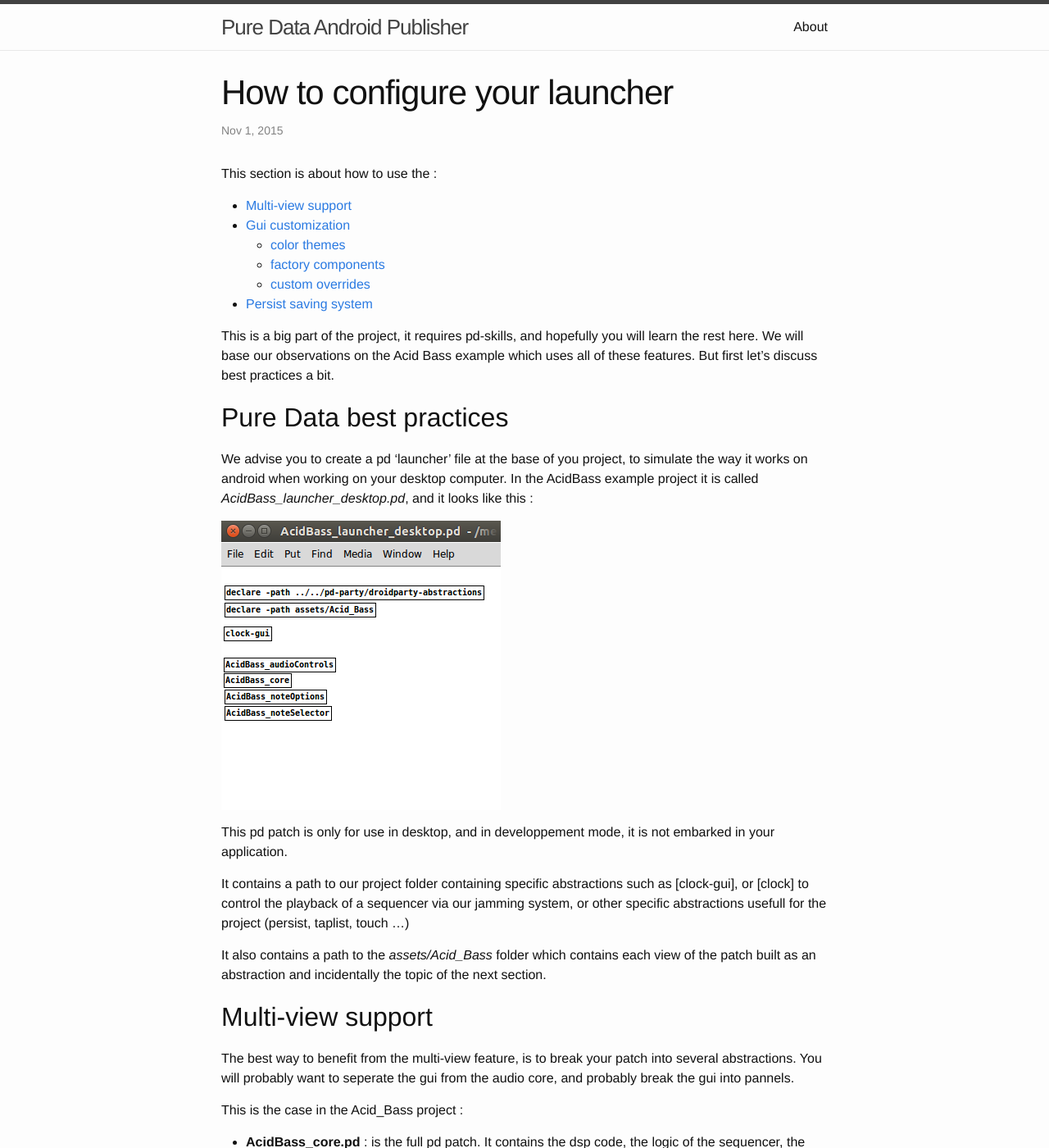
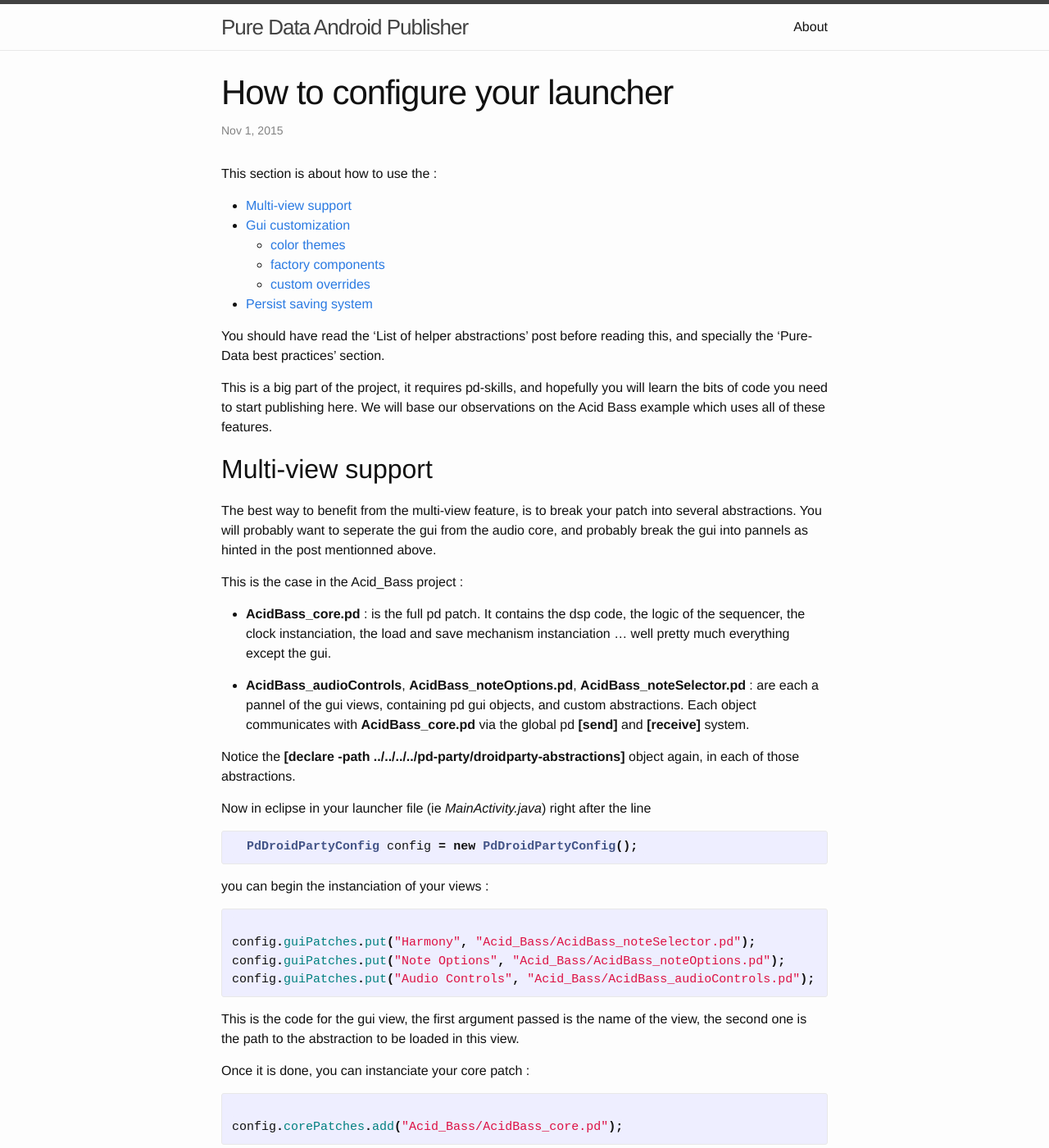
Before and after one commit to b2renger/PdDroidPublisher, a Jekyll site: the page built from _posts/2015-11-01-How_to_configure_your launcher.md, in a window 1280 px wide and 1400 px high. Shown: the whole window at 82% size. Built offline with Jekyll 4.4.1, drawn with Linux system fonts in a browser that asks for light colours.

Commit message:
remove Pd best Practices from launcher post

```diff
--- a/_posts/2015-11-01-How_to_configure_your launcher.md
+++ b/_posts/2015-11-01-How_to_configure_your launcher.md
@@ -14,26 +14,17 @@ This section is about how to use the :
 	 * [custom overrides](#custom-overrides)<br>
 * [Persist saving system](#persist)<br>
 
-This is a big part of the project, it requires pd-skills, and hopefully you will learn the rest here. We will base our observations on the Acid Bass example which uses all of these features. But first let's discuss best practices a bit.
 
-## Pure Data best practices
+You should have read the 'List of helper abstractions' post before reading this, and specially the 'Pure-Data best practices' section.
 
-We advise you to create a pd 'launcher' file at the base of you project, to simulate the way it works on android when working on your desktop computer. In the AcidBass example project it is called *AcidBass_launcher_desktop.pd*, and it looks like this :
-
-![pd launcher]({{site.baseurl}}/img/pd_desktop_launcher.png)
-
-This pd patch is only for use in desktop, and in developpement mode, it is not embarked in your application.
-
-It contains a path to our project folder containing specific abstractions such as [clock-gui], or [clock] to control the playback of a sequencer via our jamming system, or other specific abstractions usefull for the project (persist, taplist, touch ...)
-
-It also contains a path to the *assets/Acid_Bass* folder which contains each view of the patch built as an abstraction and incidentally the topic of the next section.
+This is a big part of the project, it requires pd-skills, and hopefully you will learn the bits of code you need to start publishing here. We will base our observations on the Acid Bass example which uses all of these features.
 
 
 <a name="multi-view"/>
 
 ## Multi-view support
 
-The best way to benefit from the multi-view feature, is to break your patch into several abstractions. You will probably want to seperate the gui from the audio core, and probably break the gui into pannels.
+The best way to benefit from the multi-view feature, is to break your patch into several abstractions. You will probably want to seperate the gui from the audio core, and probably break the gui into pannels as hinted in the post mentionned above.
 
 This is the case in the Acid_Bass project :
 
```
